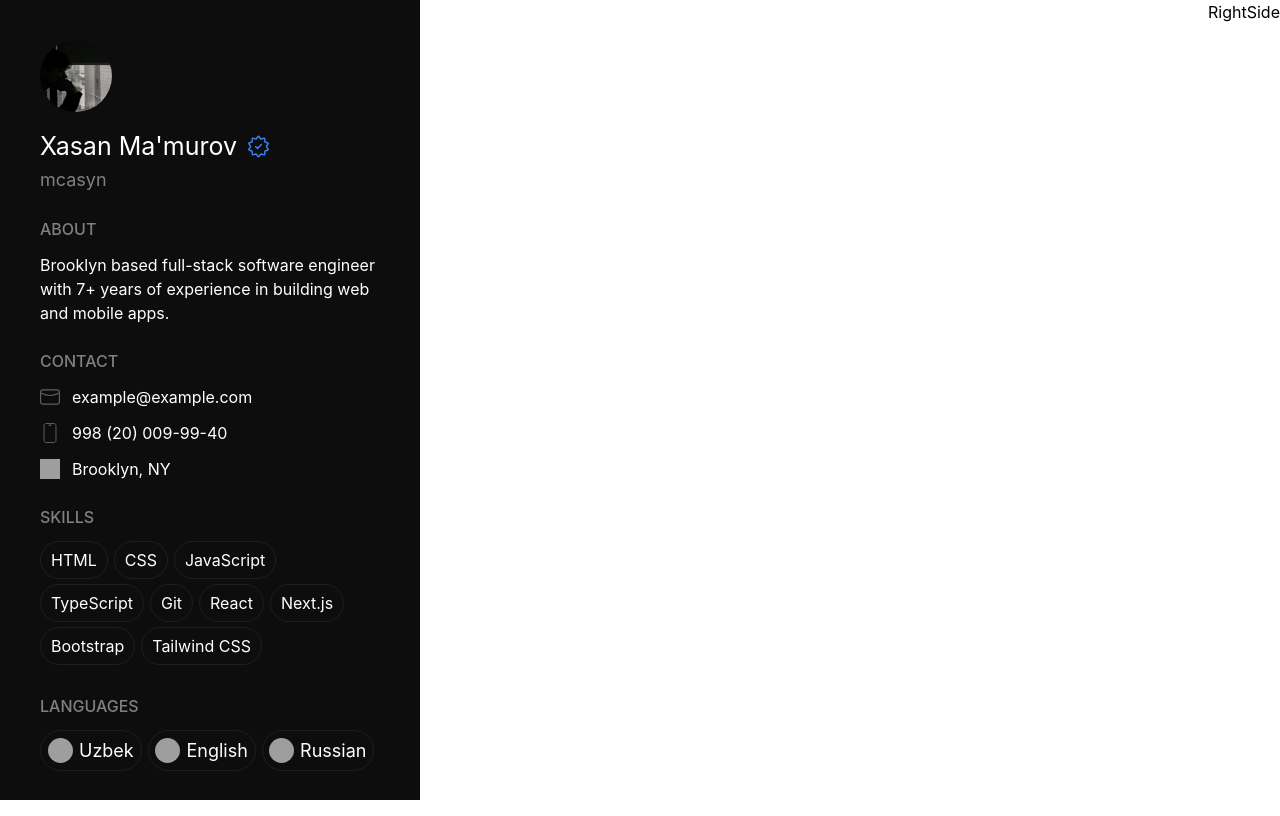
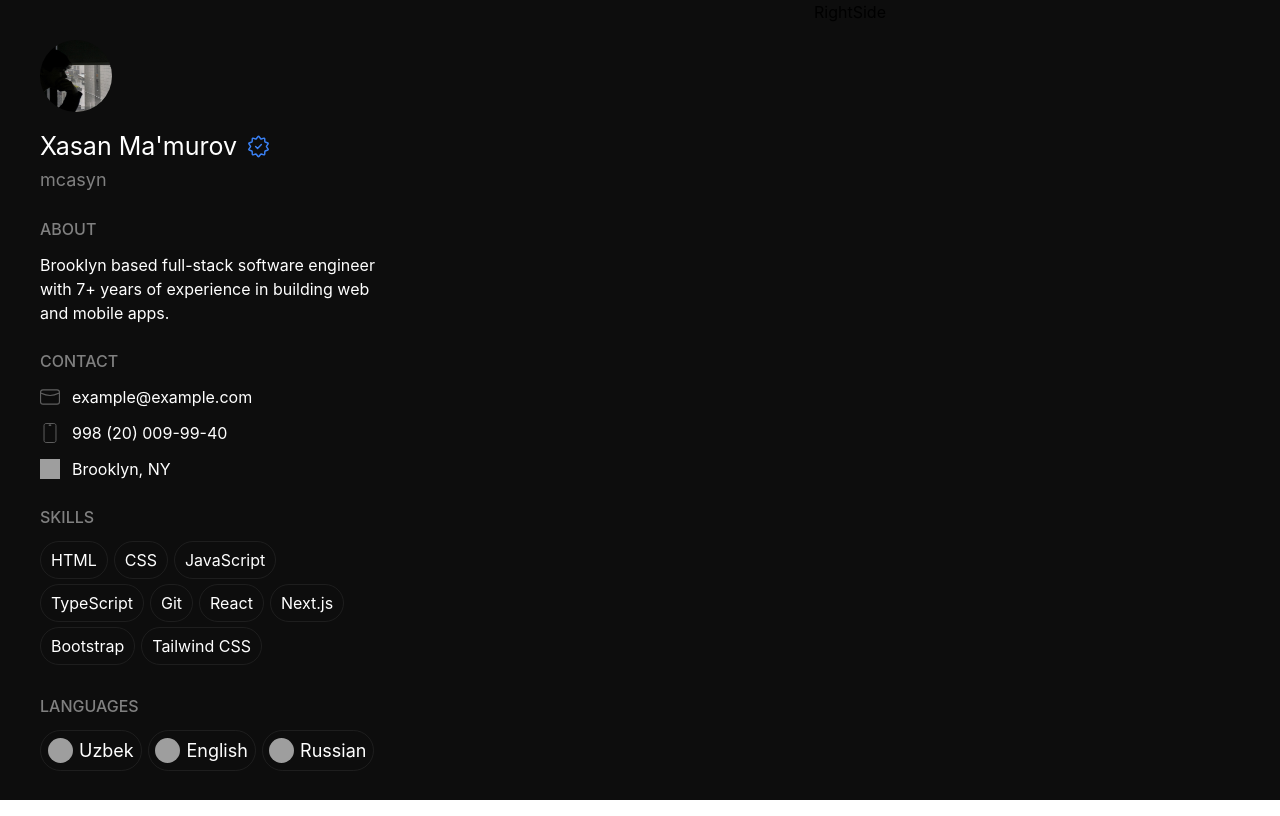
Before and after one commit to MXasan/portfolio-mcasyn, a React app: page / in a window 1280 px wide. Built offline with nearby package versions, Linux system fonts and the light colour scheme; grey boxes are pictures that could not be loaded; the HTML template or start-up script is replaced by a standard one.

Commit message:
restyle app and index css

```diff
--- a/src/app/App.css
+++ b/src/app/App.css
@@ -1,8 +1,6 @@
 .App {
     display: flex;
     flex-direction: row;
-    justify-content: space-between;
-    /* padding: 20px; */
 }
 
 .left {
@@ -12,9 +10,17 @@
     background: #0D0D0D;
     height: 50px;
     height: 100vh;
-    width: 420px;
+    max-width: 420px;
 }
 
 .right {
     height: 100vh;
+    width: 100%;
+    display: flex;
+    align-items: center;
+    justify-content: start;
+    flex-direction: column;
+    background: #0D0D0D;
+    background-size: cover;
+    background-position: center;
 }
--- a/src/index.css
+++ b/src/index.css
@@ -6,9 +6,15 @@
   padding: 0;
   font-family: 'Inter', sans-serif;
 }
+
 .mini-titles {
   font-size: 16px;
   font-weight: 500;
   margin: 24px 0 12px;
   color: #808080;
+  text-transform: uppercase;
 }
+
+p {
+  color: #fff;
+}
```
